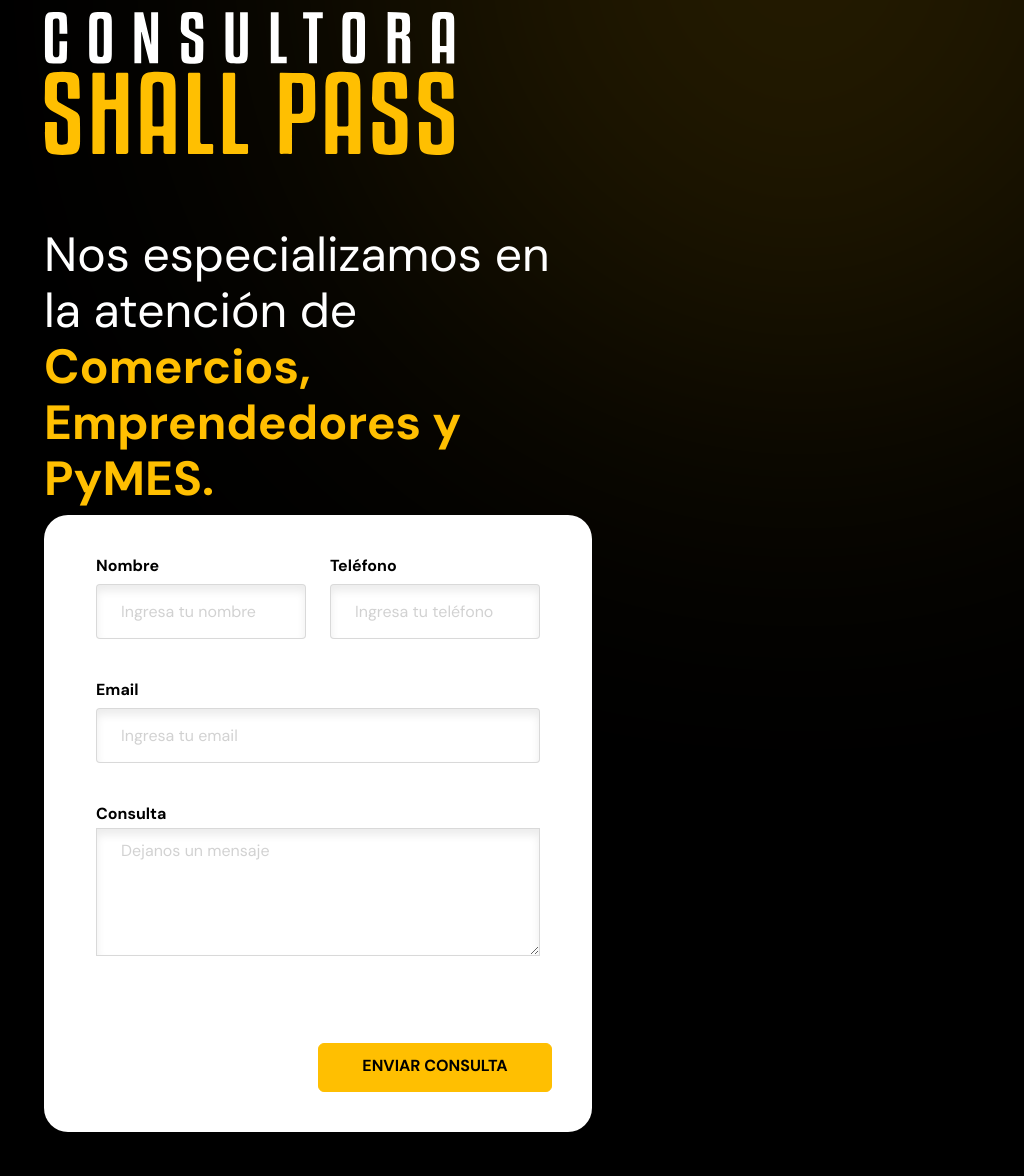
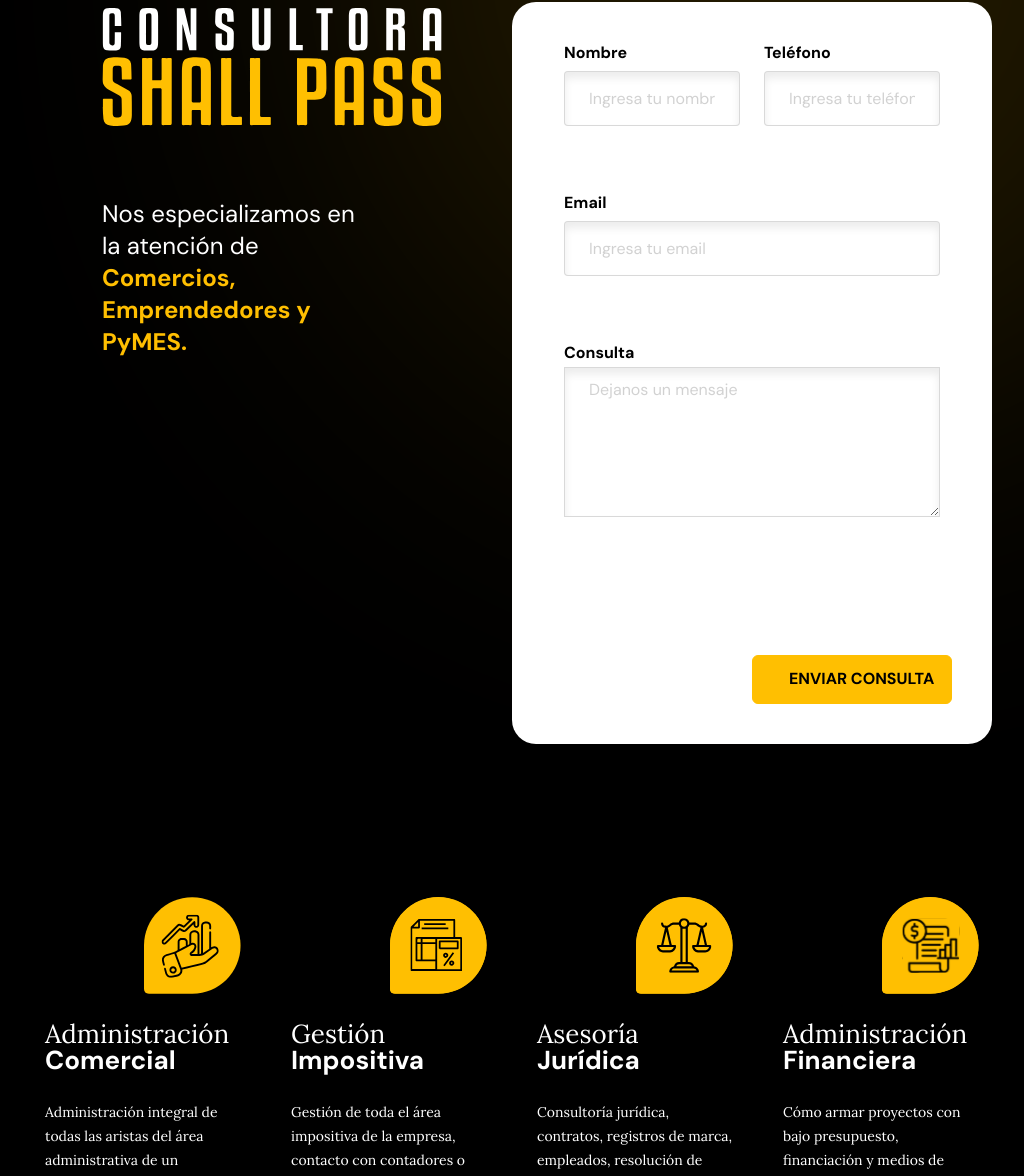
Before and after one commit to ketzal88/shallpass, a React (Create React App) app: page / in a window 1024 px wide. Shown: the part 192-1368 px from the top of the page. Built offline with nearby package versions, Linux system fonts and the light colour scheme.

Commit message:
Styles Updates

```diff
--- a/src/components/Header/Header.js
+++ b/src/components/Header/Header.js
@@ -15,6 +15,7 @@ export const Header = ({ logo }) => {
         id='logo'
         xs={12}
         md={12}
+        lg={6}
         xl={6}
       >
         <Image src={logo} />
@@ -31,6 +32,7 @@ export const Header = ({ logo }) => {
       <Col
         xs={12}
         md={12}
+        lg={6}
         xl={6}>
         <Row
           className='justify-content-end'
--- a/src/components/Header/Header.scss
+++ b/src/components/Header/Header.scss
@@ -48,7 +48,7 @@
 
 }
 
-@media (max-width: 1023px) {
+@media (max-width: 1024px) {
 
     #header{
         // display: none;
@@ -57,7 +57,7 @@
             display: none;
         }
         #logo{
-            text-align: center;
+            text-align: left;
             img{
                 width: 100%;
                 margin-top: 0px;
@@ -81,20 +81,22 @@
     }
  }
 
- @media only screen and (min-width: 421px) and (max-width: 768px) {
+ @media only screen and (min-width: 1024px) and (max-width: 1199px) {
     #header{
-        margin-left: 0px;
-        margin-right: 0px;
+
         .imageGradient{
-            display: none;
+            display: block;
         }
 
         #logo{
-            padding: 0px;
+            padding: 70px;
         }
 
         h1{
-            margin-bottom: 106px;
+            font-size: 48px;
+            font-weight: 400;
+            line-height: 56px;
+            letter-spacing: 0px;
         }
         .fromCont{
             // padding-left: 0px;
--- a/src/components/Rubros/Rubros.scss
+++ b/src/components/Rubros/Rubros.scss
@@ -49,13 +49,17 @@
     }
 }
 
-@media only screen and (min-width: 421px) and (max-width: 768px) {
-     #rubros{
-        // display: none;
-        margin-top: 0px !important;
+@media only screen and (min-width: 1024px) and (max-width: 1199px) {
+
+    #rubros{
         .card{
-            // padding-left: 0px;
+            .card-title{
+                font-size: 26px !important;
+            }
+            .card-subtitle{
+                font-size: 26px !important;
+            }
+        }
+    }
 
-        }
-     }
 }
--- a/src/components/Tips/Tips.scss
+++ b/src/components/Tips/Tips.scss
@@ -55,6 +55,20 @@
     }
 }
 
+@media only screen and (min-width: 1024px) and (max-width: 1199px) {
+
+    #Tips{
+        .cont{
+        margin-left: calc( $marginBoxDescktop - 120px) ;
+        margin-right: calc( $marginBoxDescktop - 120px) ;
+
+        }
+    }
+}
+
+
+
+
 @media (max-width: 1023px) {
     #Tips{
         // display: none;
--- a/src/index.scss
+++ b/src/index.scss
@@ -6,7 +6,14 @@ font-family: 'Lora', serif;
 
 @import './scss/colors.scss';
 
-
+$grid-breakpoints: (
+  xs: 0,
+  sm: 576px,
+  md: 768px,
+  lg: 992px,
+  xl: 1200px,
+  xxl: 1400px
+);
 
 :root{
       --bs-primary: #FFBF01 !important;
--- a/src/scss/layout.scss
+++ b/src/scss/layout.scss
@@ -1,10 +1 @@
 $marginBoxDescktop: 234px;
-
-$grid-breakpoints: (
-  xs: 0,
-  sm: 576px,
-  md: 768px,
-  lg: 992px,
-  xl: 1200px,
-  xxl: 1400px
-);
```
